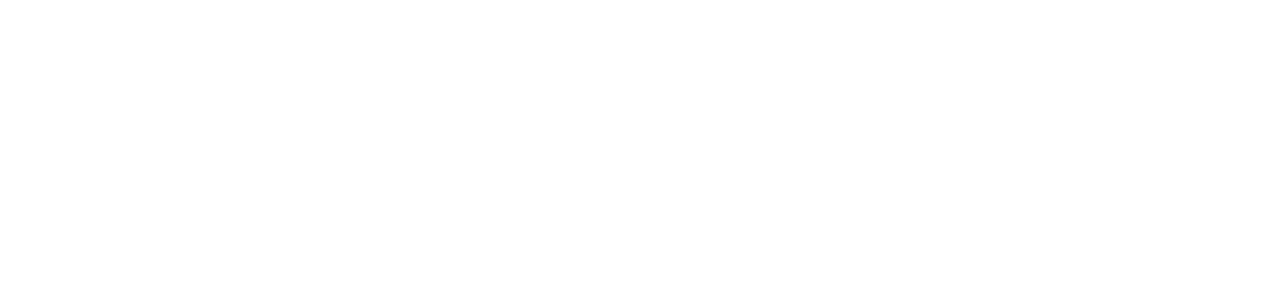
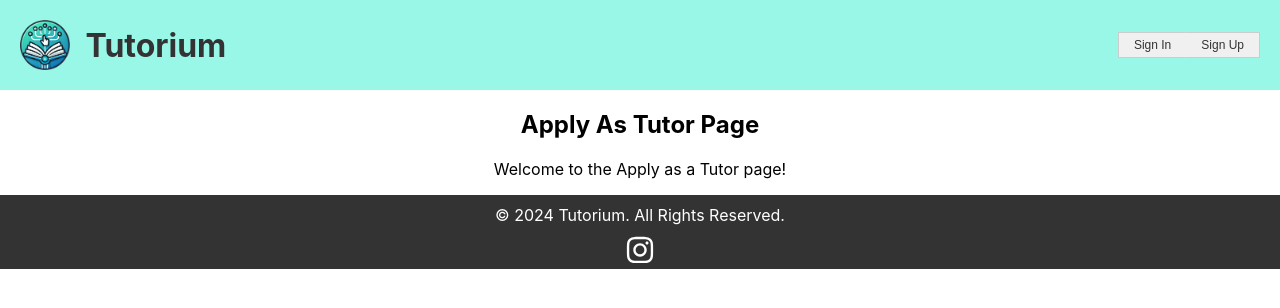
Before and after one commit to travislee7/Tutorium-Front-End, a React (Create React App) app in the folder tutor-frontend/: page /apply in a window 1280 px wide. Before the commit this address had no page. Shown: the top 308 px of the page. Built offline with nearby package versions, Linux system fonts and the light colour scheme.

Commit message:
Added blank apply as tutor page

```diff
--- a/tutor-frontend/src/App.js
+++ b/tutor-frontend/src/App.js
@@ -35,6 +35,7 @@ import './styles/App.css';
 import LandingPage from './pages/LandingPage';
 import Signup from './pages/SignupPage';
 import Signin from './pages/SigninPage';
+import ApplyAsTutor from './pages/ApplyAsTutor';
 import { BrowserRouter as Router, Routes, Route } from 'react-router-dom';
 
 function App() {
@@ -45,6 +46,7 @@ function App() {
           <Route path="/" element={<LandingPage />} />
           <Route path="/signup" element={<Signup />} />
           <Route path="/signin" element={<Signin />} />
+          <Route path="/apply" element={<ApplyAsTutor />}/>
         </Routes>
       </Router>
     </div>
--- /dev/null
+++ b/tutor-frontend/src/pages/ApplyAsTutor.js
@@ -0,0 +1,20 @@
+// src/pages/Signup.js
+import React from 'react';
+import Header from '../components/header.js'; // Import the reusable Header component
+import '../styles/ApplyAsTutor.css'; // Optional: Create a separate file for styling
+import Footer from '../components/footer.js';
+
+function ApplyAsTutor() {
+    return (
+        <div classname="ApplyAsTutorPage">
+            <Header />
+            <div className='apply-page'>
+                <h2>Apply As Tutor Page</h2>
+                <p>Welcome to the Apply as a Tutor page!</p>
+            </div>
+            <Footer />
+        </div>
+    );
+}
+
+export default ApplyAsTutor;
--- a/tutor-frontend/src/pages/SigninPage.js
+++ b/tutor-frontend/src/pages/SigninPage.js
@@ -2,6 +2,7 @@
 import React from 'react';
 import Header from '../components/header.js'; // Import the reusable Header component
 import '../styles/SigninPage.css'; // Optional: Create a separate file for styling
+import Footer from '../components/footer.js';
 
 function SigninPage() {
     return (
@@ -11,6 +12,7 @@ function SigninPage() {
                 <h2>Sign In Page</h2>
                 <p>Welcome to the Sign In page!</p>
             </div>
+            <Footer />
         </div>
     );
 }
--- a/tutor-frontend/src/pages/SignupPage.js
+++ b/tutor-frontend/src/pages/SignupPage.js
@@ -117,6 +117,8 @@ function SignupPage() {
                         required
                     />
 
+                    <a href='/apply'>Apply as tutor here!</a>
+
                     <button type="submit">Sign Up</button>
                 </form>
             </div>
```
Also changed, not shown: tutor-frontend/src/styles/ApplyAsTutor.css (added).
